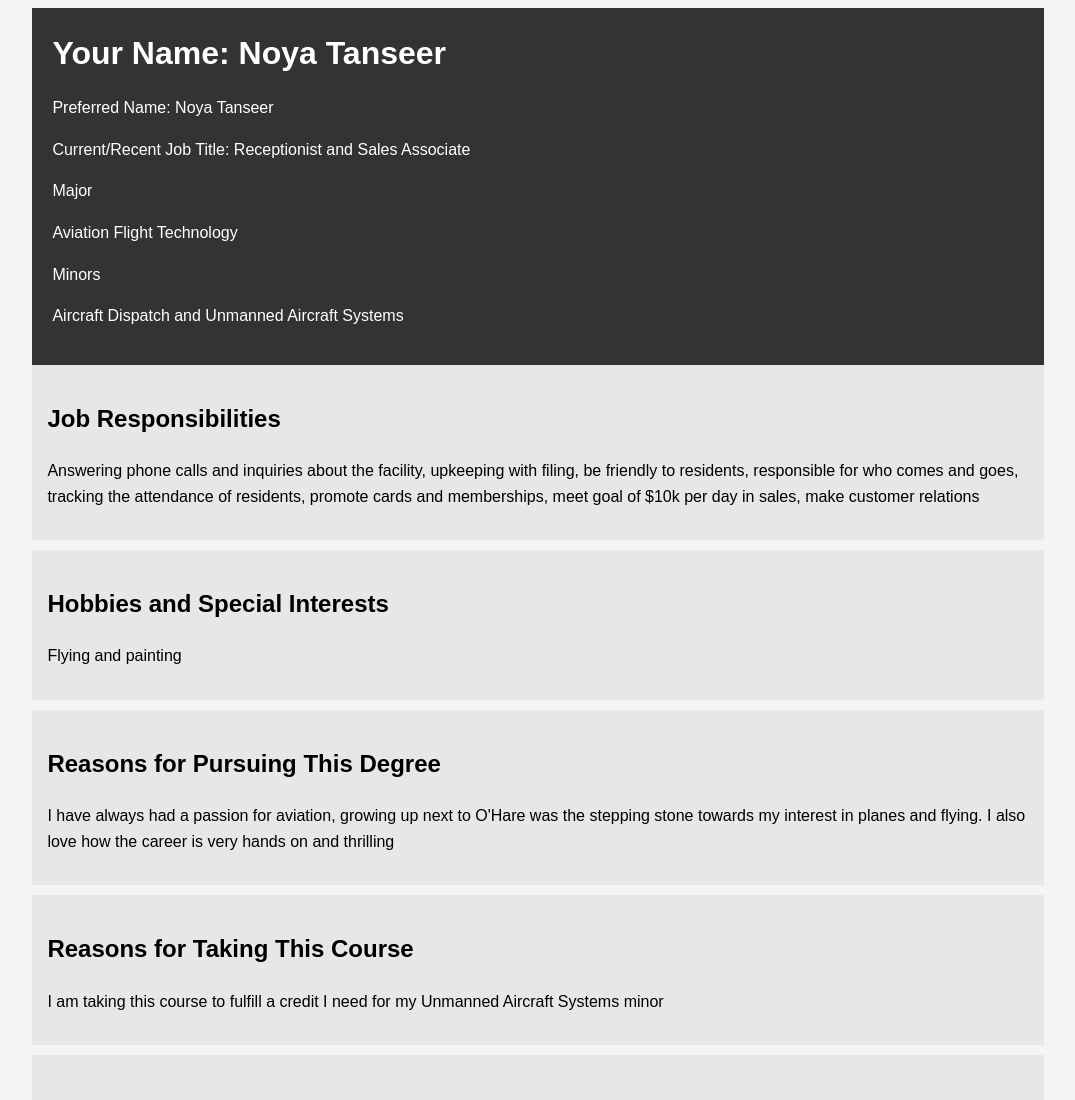
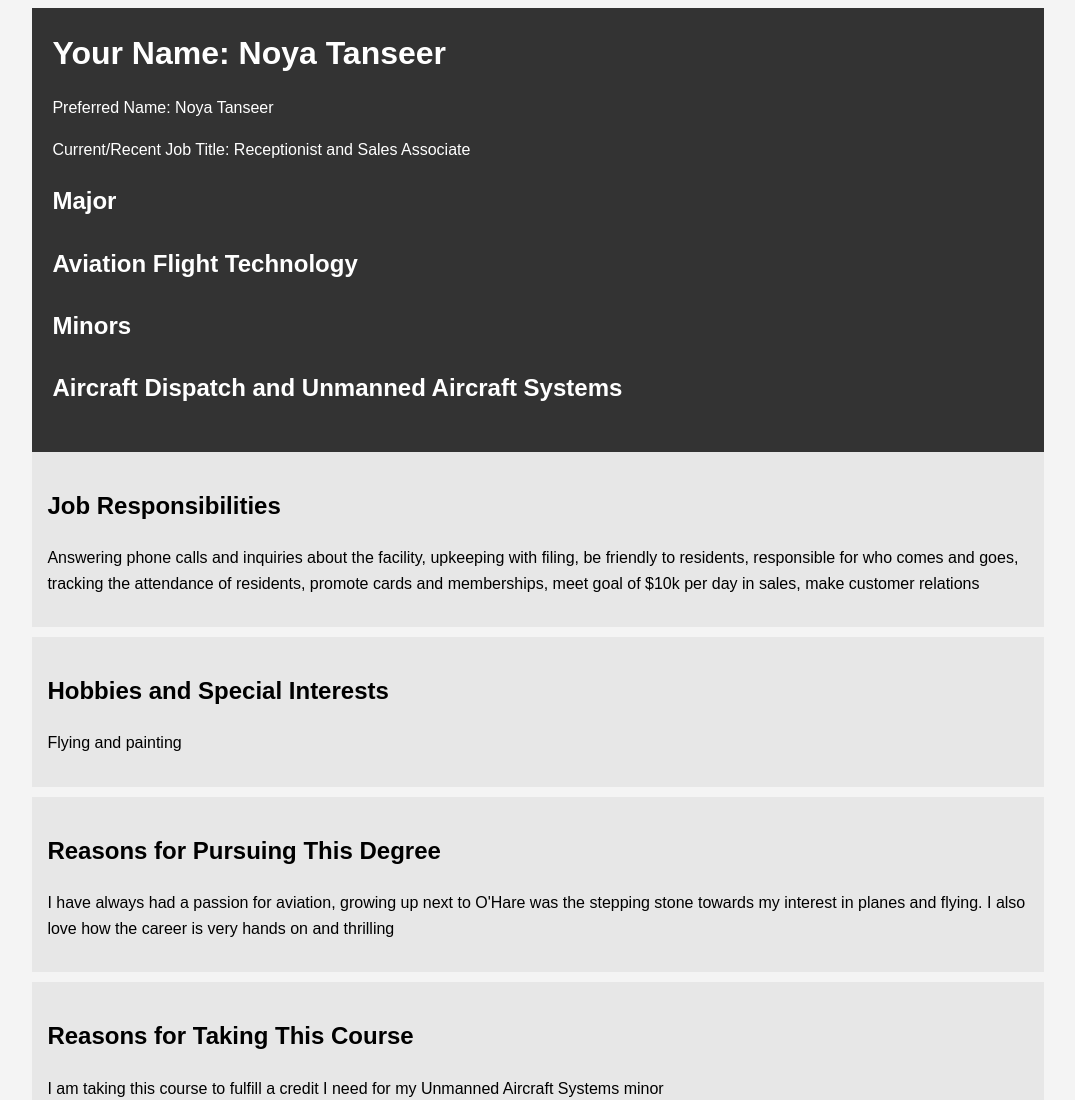
Before and after one commit to ntanseer/ntanseer.github.io, a plain HTML site: page index.html in a window 1280 px wide. Shown: the top 1100 px of the page, without its empty margins (102-1177 px from the left). Drawn offline with Linux system fonts and the light colour scheme.

Commit message:
Update index.html

```diff
--- a/index.html
+++ b/index.html
@@ -34,9 +34,9 @@
             <h1>Your Name: Noya Tanseer</h1>
             <p>Preferred Name: Noya Tanseer</p>
             <p>Current/Recent Job Title: Receptionist and Sales Associate</p>
-            </h2>Major</h2>
+            <h2>Major<h2>
             <p>Aviation Flight Technology</p>
-            </h2>Minors</h2>
+            <h2>Minors<h2>
             <p>Aircraft Dispatch and Unmanned Aircraft Systems</p>
         </header>
 
```
